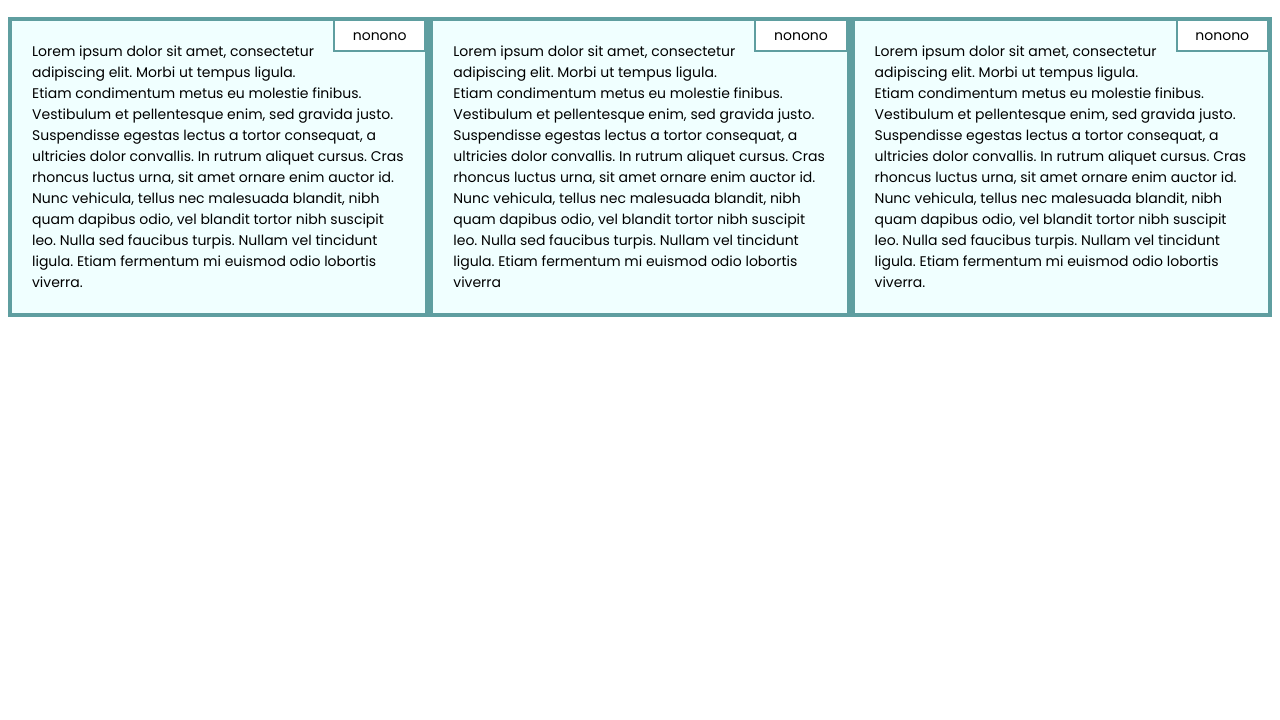
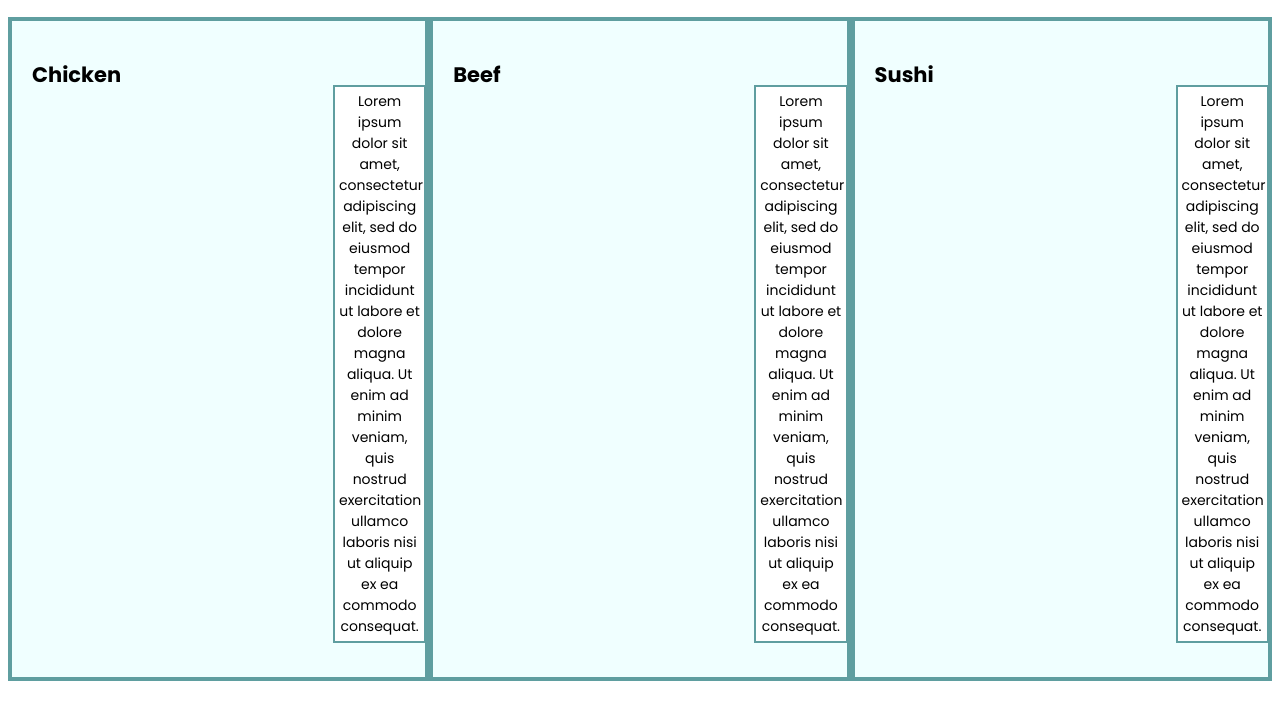
Before and after one commit to anamelecaron/module2-solution, a plain HTML site: page index.html in a window 1280 px wide. Shown: the part 68-788 px from the top of the page. Drawn offline with Linux system fonts and the light colour scheme.

Commit message:
Update index.html

```diff
--- a/index.html
+++ b/index.html
@@ -12,14 +12,21 @@
 	</h1>
 	<div class="row">
 	<div class="col-lg-4 col-md-6 col-sm-12">
-			<p> nonono</p>
-			Lorem ipsum dolor sit amet, consectetur adipiscing elit. Morbi ut tempus ligula. Etiam condimentum metus eu molestie finibus. Vestibulum et pellentesque enim, sed gravida justo. Suspendisse egestas lectus a tortor consequat, a ultricies dolor convallis. In rutrum aliquet cursus. Cras rhoncus luctus urna, sit amet ornare enim auctor id. Nunc vehicula, tellus nec malesuada blandit, nibh quam dapibus odio, vel blandit tortor nibh suscipit leo. Nulla sed faucibus turpis. Nullam vel tincidunt ligula. Etiam fermentum mi euismod odio lobortis viverra.
+		 <div class="container">
+			<h2 class="chicken">Chicken</h2>
+                <p>Lorem ipsum dolor sit amet, consectetur adipiscing elit, sed do eiusmod tempor incididunt ut labore et dolore magna aliqua. Ut enim ad minim veniam, quis nostrud exercitation ullamco laboris nisi ut aliquip ex ea commodo consequat.</p>
+            </div>
+		</div>
 	</div>
 	<div class="col-lg-4 col-md-6 col-sm-12">
-			<p> nonono</p>
-			Lorem ipsum dolor sit amet, consectetur adipiscing elit. Morbi ut tempus ligula. Etiam condimentum metus eu molestie finibus. Vestibulum et pellentesque enim, sed gravida justo. Suspendisse egestas lectus a tortor consequat, a ultricies dolor convallis. In rutrum aliquet cursus. Cras rhoncus luctus urna, sit amet ornare enim auctor id. Nunc vehicula, tellus nec malesuada blandit, nibh quam dapibus odio, vel blandit tortor nibh suscipit leo. Nulla sed faucibus turpis. Nullam vel tincidunt ligula. Etiam fermentum mi euismod odio lobortis viverra
+		 <div class="container">
+			<h2 class="beef">Beef</h2>
+                <p>Lorem ipsum dolor sit amet, consectetur adipiscing elit, sed do eiusmod tempor incididunt ut labore et dolore magna aliqua. Ut enim ad minim veniam, quis nostrud exercitation ullamco laboris nisi ut aliquip ex ea commodo consequat.</p>
+		</div>
 	</div>
 	<div class="col-lg-4 col-md-12 col-sm-12">
-			<p> nonono</p>
-			Lorem ipsum dolor sit amet, consectetur adipiscing elit. Morbi ut tempus ligula. Etiam condimentum metus eu molestie finibus. Vestibulum et pellentesque enim, sed gravida justo. Suspendisse egestas lectus a tortor consequat, a ultricies dolor convallis. In rutrum aliquet cursus. Cras rhoncus luctus urna, sit amet ornare enim auctor id. Nunc vehicula, tellus nec malesuada blandit, nibh quam dapibus odio, vel blandit tortor nibh suscipit leo. Nulla sed faucibus turpis. Nullam vel tincidunt ligula. Etiam fermentum mi euismod odio lobortis viverra.
+		 <div class="container">
+			<h2 class="sushi">Sushi</h2>
+                <p>Lorem ipsum dolor sit amet, consectetur adipiscing elit, sed do eiusmod tempor incididunt ut labore et dolore magna aliqua. Ut enim ad minim veniam, quis nostrud exercitation ullamco laboris nisi ut aliquip ex ea commodo consequat.</p>
+		</div>
 	</div>
```
